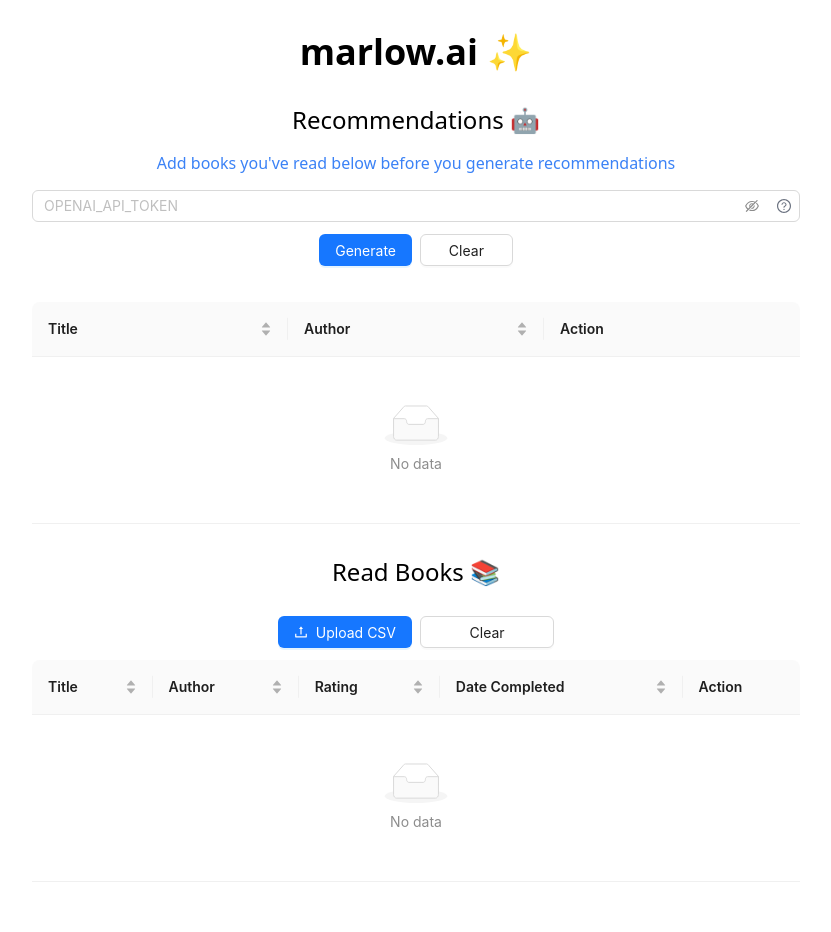
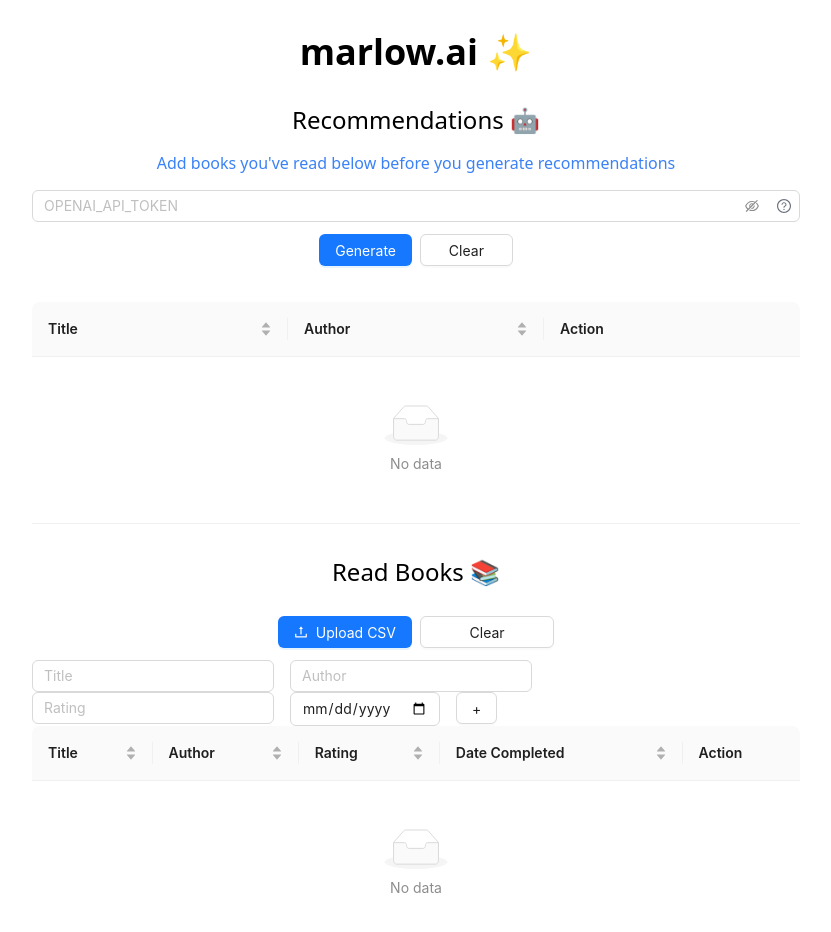
Before and after one commit to danielcorin/marlow-ai, a Next.js app: page /manage in a window 1280 px wide. Shown: the top 932 px of the page, without its empty margins (224-1055 px from the left). Built offline with nearby package versions, Linux system fonts and the light colour scheme.

Commit message:
Add form to manually add books

```diff
--- /dev/null
+++ b/src/components/addBookForm.tsx
@@ -0,0 +1,57 @@
+import { useState } from 'react'
+import { ReadBook } from '@/types/types'
+import { Form, Input, Button } from 'antd'
+
+type Props = {
+  addRead: (record: ReadBook) => void
+}
+
+export const ReadListTable: React.FC<Props> = ({ addRead }) => {
+  const [form] = Form.useForm()
+  const [newBook, setNewBook] = useState<ReadBook>({
+    title: '',
+    author: '',
+    rating: 0,
+    dateCompleted: undefined,
+  })
+
+  const handleFormSubmit = (values: ReadBook) => {
+    // Call a function to add the new book to the table
+    addRead(values)
+    console.log("handleFormSubmit")
+    // Then reset the form
+    form.resetFields()
+    setNewBook({
+      title: '',
+      author: '',
+      rating: 0,
+      dateCompleted: undefined,
+    })
+    console.log(newBook);
+  }
+
+  const handleInputChange = (event: React.ChangeEvent<HTMLInputElement>) => {
+    const { name, value } = event.target
+    setNewBook((prevBook) => ({ ...prevBook, [name]: value }))
+  }
+
+  return (
+    <Form form={form} onFinish={handleFormSubmit} layout="inline">
+      <Form.Item name="title" label="" rules={[{ required: true, message: 'Please input the title!' }]} style={{ display: 'inline-block' }}>
+        <Input placeholder="Title" value={newBook.title} onChange={handleInputChange} />
+      </Form.Item>
+      <Form.Item name="author" label="" rules={[{ required: true, message: 'Please input the author!' }]} style={{ display: 'inline-block' }}>
+        <Input placeholder="Author" value={newBook.author} onChange={handleInputChange} />
+      </Form.Item>
+      <Form.Item name="rating" label="" rules={[{ required: true, message: 'Please input the rating!' }]} style={{ display: 'inline-block' }}>
+        <Input type="number" placeholder="Rating" value={newBook.rating} onChange={handleInputChange} />
+      </Form.Item>
+      <Form.Item name="dateCompleted" label="" style={{ display: 'inline-block' }}>
+        <Input type="date" placeholder="Date Completed" value={newBook.dateCompleted || ''} onChange={handleInputChange} />
+      </Form.Item>
+      <Form.Item style={{ display: 'inline-block' }}>
+        <Button htmlType="submit">+</Button>
+      </Form.Item>
+    </Form>
+  )
+}
--- a/src/pages/manage.tsx
+++ b/src/pages/manage.tsx
@@ -1,65 +1,15 @@
+import { ReadListTable } from "@/components/addBookForm";
 import ConfirmationButton from "@/components/confirmationButton";
 import useLocalStorageObject from "@/hooks/useLocalStorageObject";
+import { Book, GoodreadsCSVRow, ReadBook } from "@/types/types";
 import { QuestionCircleOutlined, UploadOutlined } from '@ant-design/icons';
-import {
-  Button,
-  Form,
-  Input,
-  Popover,
-  Space,
-  Table,
-  Upload
-} from 'antd';
-import { randomBytes } from "crypto";
+import { Button, Form, Input, Popover, Space, Table, Upload } from 'antd';
 import Head from "next/head";
 import { parse } from 'papaparse';
 import { useEffect, useState } from "react";
 
 
 const { Column } = Table;
-
-type Book = {
-  id: string,
-  title: string;
-  author: string;
-  explanation: string,
-  date_generated: string,
-};
-
-type ReadBook = {
-  id: string,
-  title: string;
-  author: string;
-  rating: number;
-  dateCompleted: (string | null)
-};
-
-type GoodreadsCSVRow = {
-  "Book Id": string,
-  "Title": string,
-  "Author": string,
-  "Author l-f": string,
-  "Additional Authors": string,
-  "ISBN": string,
-  "ISBN13": string,
-  "My Rating": string,
-  "Average Rating": string,
-  "Publisher": string,
-  "Binding": string,
-  "Number of Pages": string,
-  "Year Published": string,
-  "Original Publication Year": string,
-  "Date Read": string,
-  "Date Added": string,
-  "Bookshelves": string,
-  "Bookshelves with positions": string,
-  "Exclusive Shelf": string,
-  "My Review": string,
-  "Spoiler": string,
-  "Private Notes": string,
-  "Read Count": string,
-  "Owned Copies": string,
-}
 
 function formatReadBooks(bookList: ReadBook[]) {
   let output = "";
@@ -151,7 +101,6 @@
             author: rec["author"],
             explanation: rec["explanation"],
             date_generated: new Date().toISOString().slice(0, 10),
-            id: randomBytes(16).toString("hex"),
           }
           newRecs.push(newRec)
         }
@@ -169,9 +118,8 @@
       const booksToAdd: ReadBook[] = []
       for (const row of csv.data) {
         if (row["Exclusive Shelf"] === "read") {
-          const completed: (string | null) = row["Date Read"] === "" ? null : row["Date Read"].replaceAll("/", "-")
+          const completed: (string | undefined) = row["Date Read"] === "" ? undefined : row["Date Read"].replaceAll("/", "-")
           booksToAdd.push({
-            id: randomBytes(16).toString("hex"),
             title: row["Title"],
             author: row["Author"],
             rating: parseInt(row["My Rating"], 10),
@@ -340,6 +288,8 @@
           </div>
         </div>
 
+        <ReadListTable addRead={addRead} />
+
         <Table
           dataSource={readList ? Object.values(readList) : []}
           pagination={false}
@@ -379,9 +329,9 @@
           <Column title="Date Completed" dataIndex="dateCompleted" key="dateCompleted"
             sorter={
               (a: ReadBook, b: ReadBook) => {
-                if (a.dateCompleted === null) {
+                if (a.dateCompleted === undefined) {
                   return -1
-                } else if (b.dateCompleted === null) {
+                } else if (b.dateCompleted === undefined) {
                   return 1
                 }
                 return (
--- /dev/null
+++ b/src/types/types.ts
@@ -0,0 +1,41 @@
+export type Book = {
+  title: string;
+  author: string;
+  explanation: string,
+  date_generated: string,
+};
+
+export type ReadBook = {
+  include?: boolean;
+  title: string;
+  author: string;
+  rating: number;
+  dateCompleted?: string;
+};
+
+export type GoodreadsCSVRow = {
+  "Book Id": string,
+  "Title": string,
+  "Author": string,
+  "Author l-f": string,
+  "Additional Authors": string,
+  "ISBN": string,
+  "ISBN13": string,
+  "My Rating": string,
+  "Average Rating": string,
+  "Publisher": string,
+  "Binding": string,
+  "Number of Pages": string,
+  "Year Published": string,
+  "Original Publication Year": string,
+  "Date Read": string,
+  "Date Added": string,
+  "Bookshelves": string,
+  "Bookshelves with positions": string,
+  "Exclusive Shelf": string,
+  "My Review": string,
+  "Spoiler": string,
+  "Private Notes": string,
+  "Read Count": string,
+  "Owned Copies": string,
+}
```
